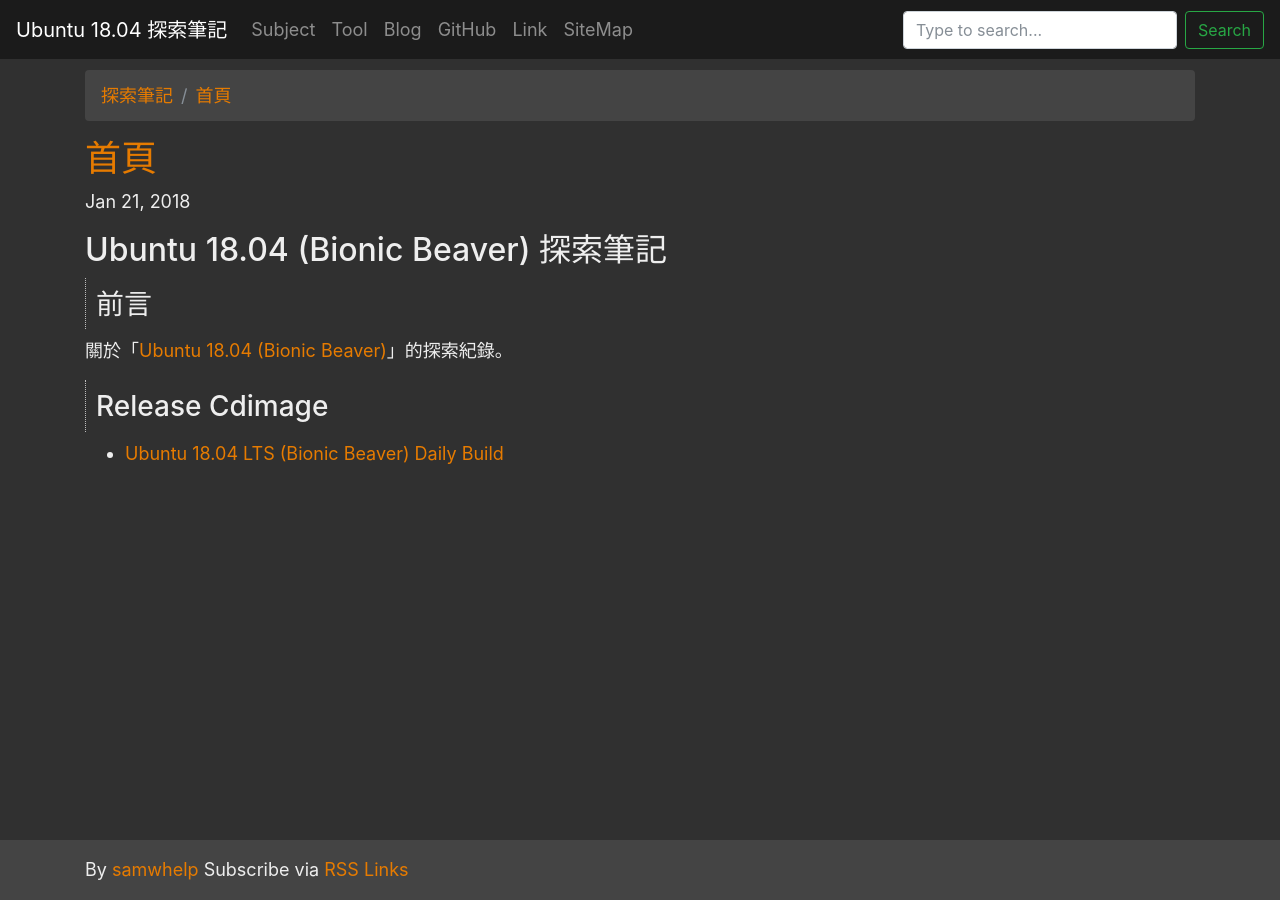
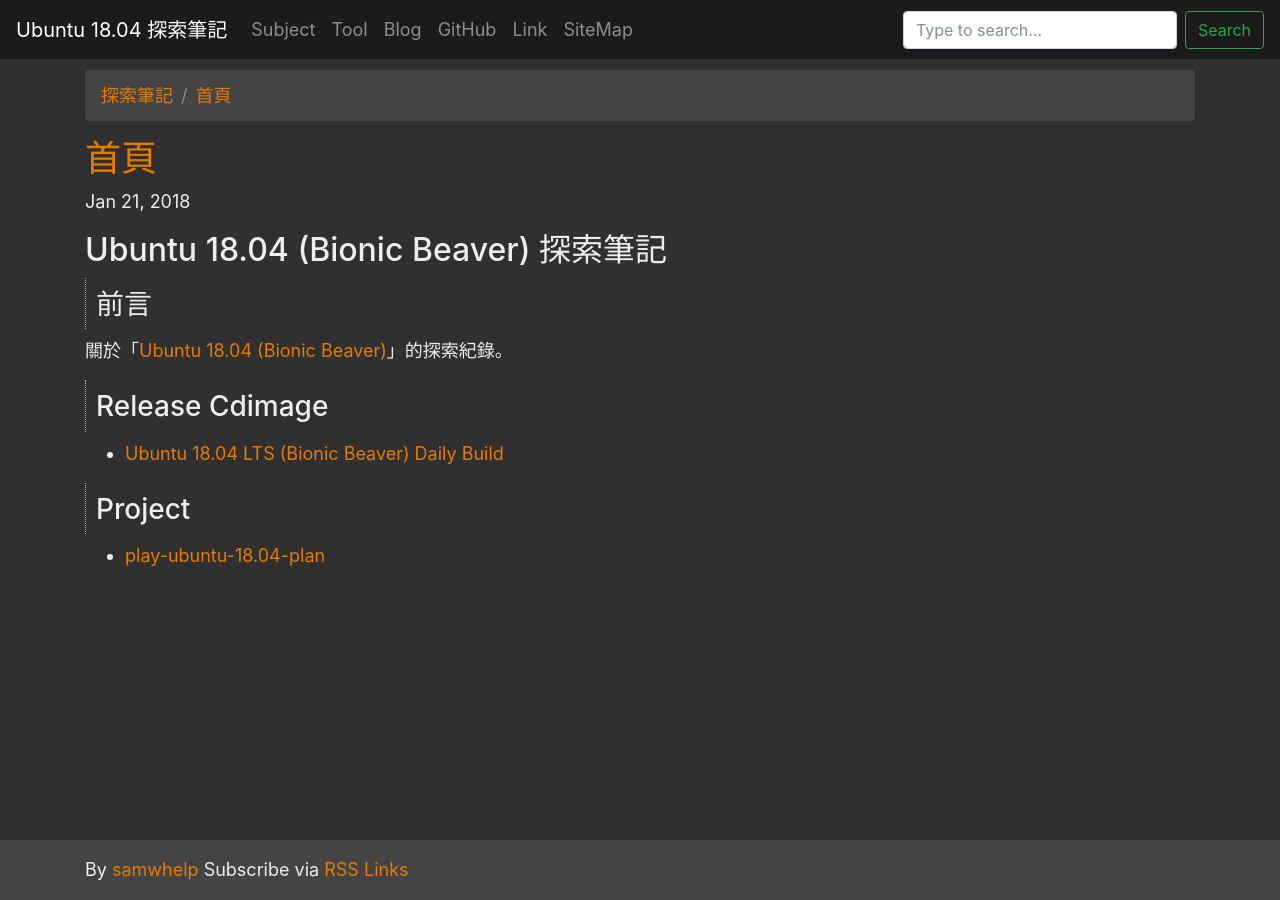
Before and after one commit to samwhelp/note-ubuntu-18.04, a Jekyll site: the page built from index.md, in a window 1280 px wide. Built offline with Jekyll 4.4.1, drawn with Linux system fonts in a browser that asks for light colours; nearby versions of some CDN libraries.

Commit message:
add project link

```diff
--- a/index.md
+++ b/index.md
@@ -19,3 +19,8 @@ source_url: '/index.md'
 ## Release Cdimage
 
 * [Ubuntu 18.04 LTS (Bionic Beaver) Daily Build](/note-ubuntu-18.04/read/subject/release-cdimage/daily-build)
+
+
+## Project
+
+* [play-ubuntu-18.04-plan](https://github.com/samwhelp/play-ubuntu-18.04-plan)
```
